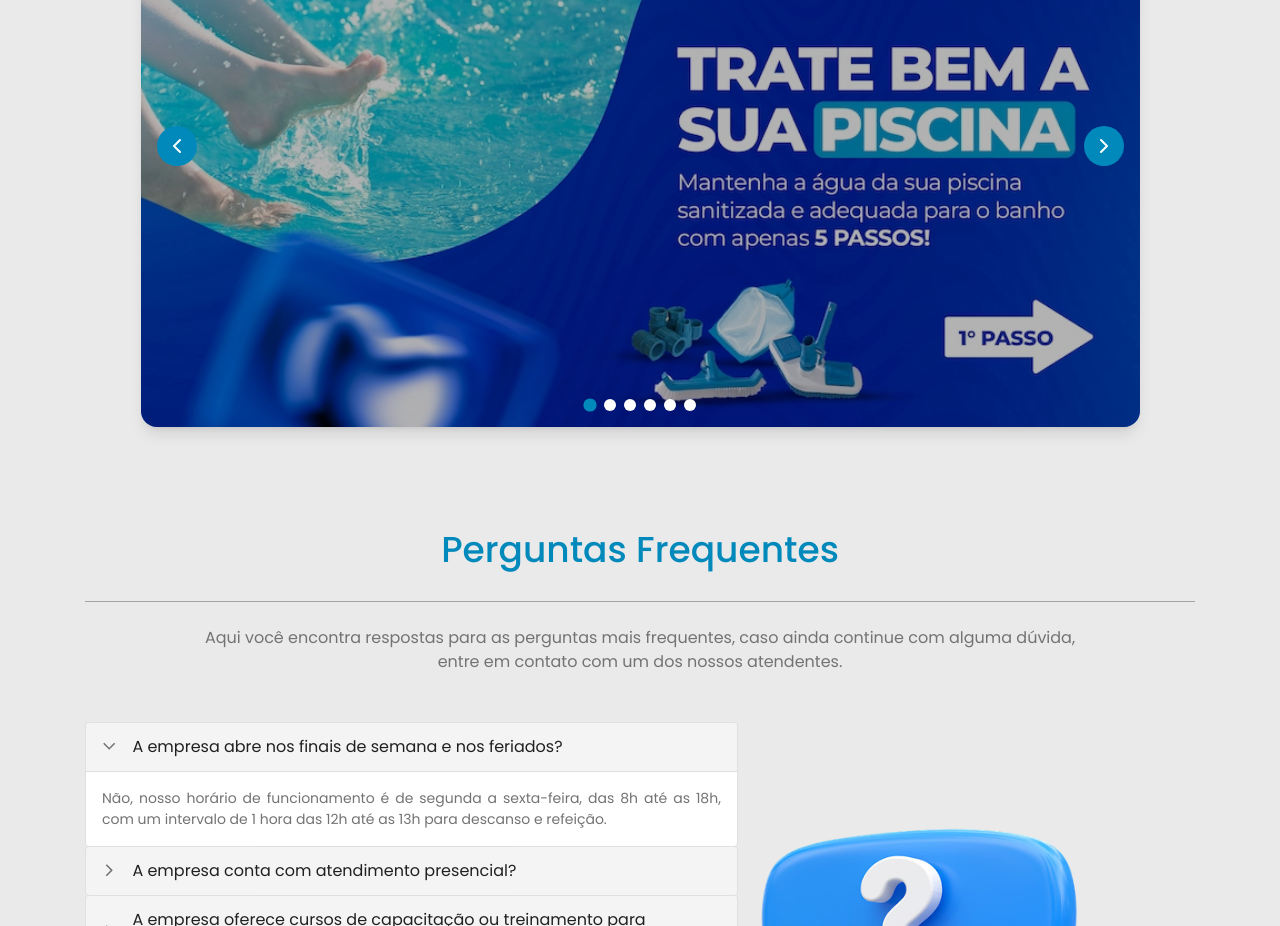
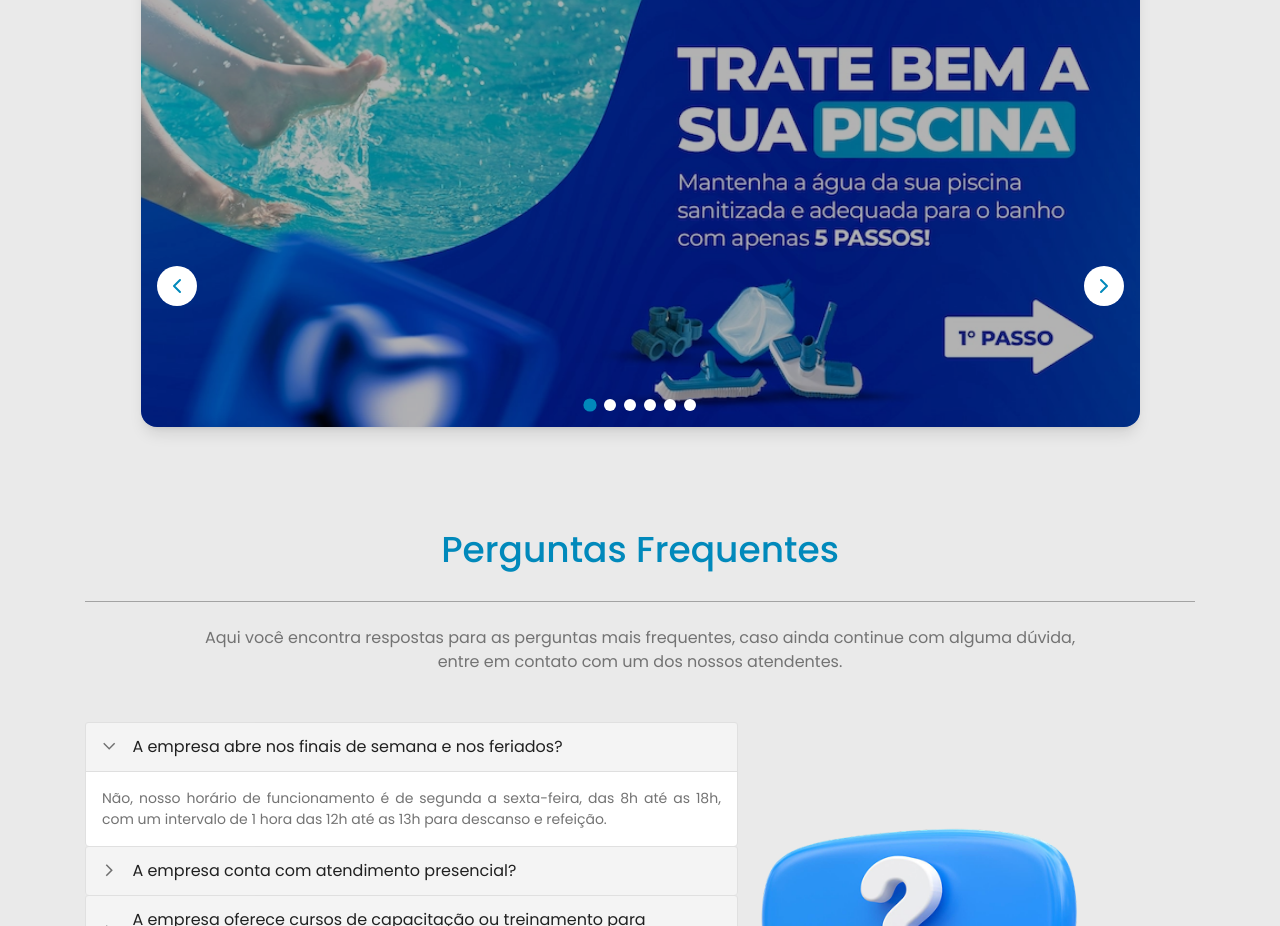
Before and after one commit to EdisonMatos/Site-Grosf, a React (Vite) app: page / in a window 1280 px wide. Shown: the part 4220-5146 px from the top of the page. Built offline with nearby package versions, Linux system fonts and the light colour scheme.

Commit message:
fix: Button

```diff
--- a/src/components/sections/BannersComponent.jsx
+++ b/src/components/sections/BannersComponent.jsx
@@ -50,7 +50,7 @@ const banners = [
     image: banner4,
   },
   {
-    id: 5,
+    id: 6,
     title: 'Quinto Banner',
     description: 'Descrição do quinto banner',
     image: banner5,
@@ -132,6 +132,8 @@ export default function BannerCarouselComponent() {
           sectionHeaderTitleFirst="Como tratar a sua piscina em 5 passos"
           sectionHeaderDescription="Veja 5 passos simples, mas importantes para o tratamento adequado da sua piscina."
         />
+
+        {/* Mobile */}
         <div className="relative desktop1:hidden w-[90%] max-w-screen-xl mx-auto overflow-hidden aspect-[9/16] rounded-2xl shadow-lg h-auto">
           {bannersMobile.map((banner, index) => (
             <div
@@ -152,14 +154,14 @@ export default function BannerCarouselComponent() {
           {/* Botões de navegação */}
           <button
             onClick={prevSlide}
-            className="absolute top-1/2 left-4 transform -translate-y-1/2 bg-primary bg-opacity-100 text-white p-2 rounded-full hover:bg-opacity-70 z-10"
+            className="absolute top-3/4 left-4 transform -translate-y-1/2 bg-white bg-opacity-100 text-primary p-2 rounded-full hover:bg-opacity-70 z-10"
           >
             <ChevronLeft />
           </button>
 
           <button
             onClick={nextSlide}
-            className="absolute top-1/2 right-4 transform -translate-y-1/2 bg-primary bg-opacity-100 text-white p-2 rounded-full hover:bg-opacity-70 z-10"
+            className="absolute top-3/4 right-4 transform -translate-y-1/2 bg-white bg-opacity-100 text-primary p-2 rounded-full hover:bg-opacity-70 z-10"
           >
             <ChevronRight />
           </button>
@@ -176,6 +178,8 @@ export default function BannerCarouselComponent() {
             ))}
           </div>
         </div>
+
+        {/* Desktop */}
         <div className="relative hidden desktop1:flex w-[90%] max-w-screen-xl mx-auto overflow-hidden rounded-2xl shadow-lg h-auto aspect-[16/9]">
           {banners.map((banner, index) => (
             <div
@@ -196,14 +200,14 @@ export default function BannerCarouselComponent() {
           {/* Botões de navegação */}
           <button
             onClick={prevSlide}
-            className="relative top-1/2 left-4 h-fit transform -translate-y-1/2 bg-primary bg-opacity-100 text-white p-2 rounded-full hover:bg-opacity-70 z-10"
+            className="relative top-3/4 left-4 h-fit transform -translate-y-1/2 bg-white bg-opacity-100 text-primary p-2 rounded-full hover:bg-opacity-70 z-10"
           >
             <ChevronLeft />
           </button>
 
           <button
             onClick={nextSlide}
-            className="absolute top-1/2 right-4 transform -translate-y-1/2 bg-primary bg-opacity-100 text-white p-2 rounded-full hover:bg-opacity-70 z-10"
+            className="absolute top-3/4 right-4 transform -translate-y-1/2 bg-white bg-opacity-100 text-primary p-2 rounded-full hover:bg-opacity-70 z-10"
           >
             <ChevronRight />
           </button>
```
